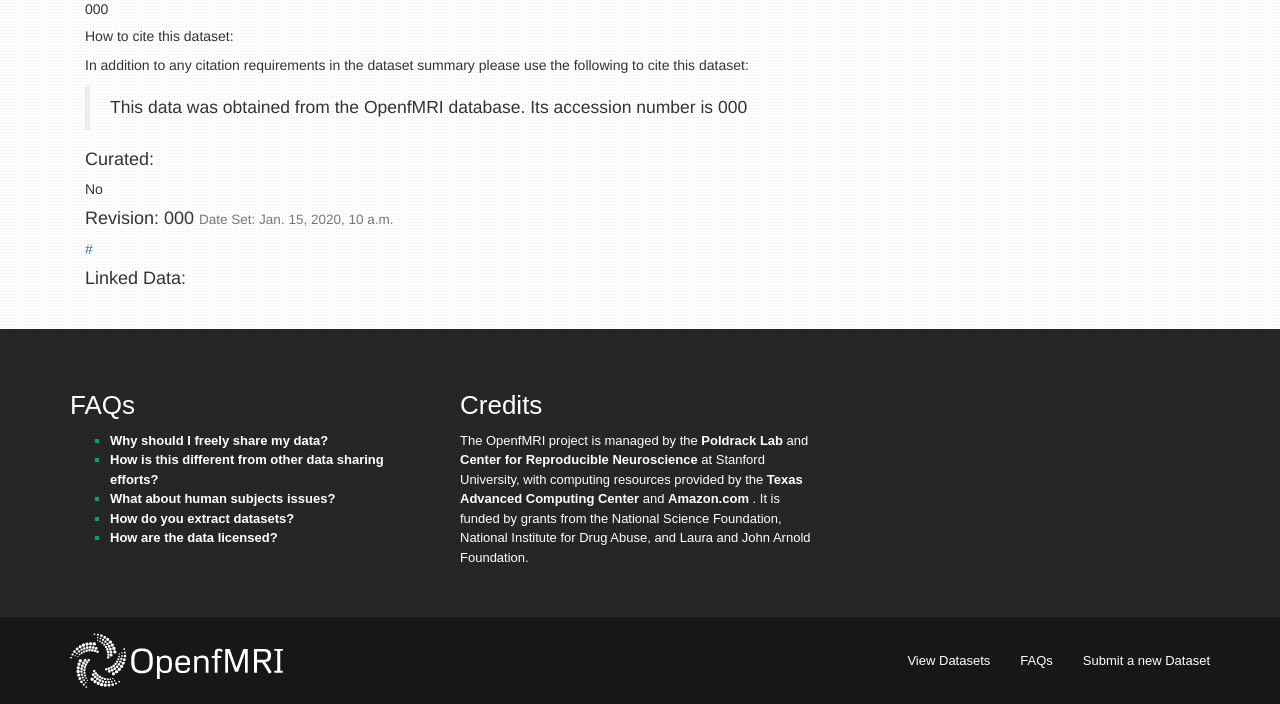
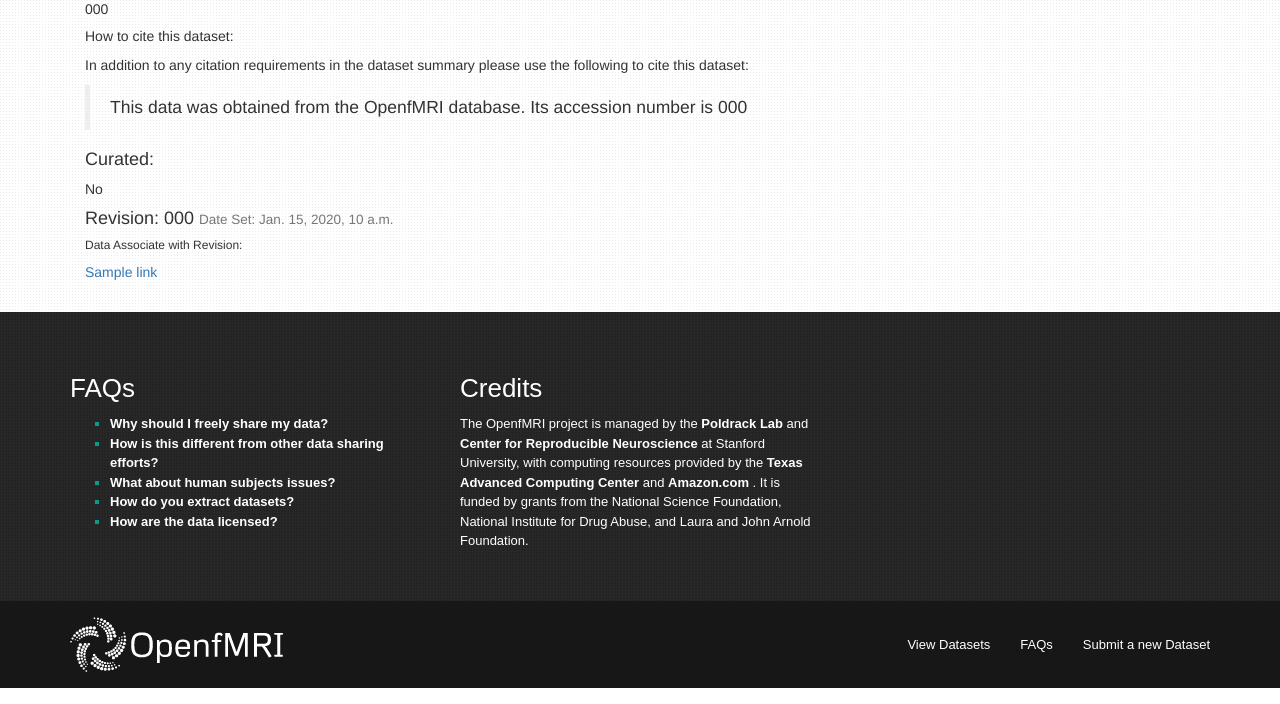
Before and after one commit to poldracklab/open_fmri, a Django app: template open_fmri/templates/dataset/dataset_detail.html in a window 1280 px wide. Shown: the part 894-1598 px from the top of the page. Run offline with Django 3.2, Linux system fonts and the light colour scheme; the template is opened without the code that fills it: values that come from a table or form of the project are taken from there, others are empty; tables that the repository leaves empty hold one stand-in row (values such as "Sample post"); grey boxes marked "Sample" are stand-in pictures; data that the repository does not hold is empty; some libraries are stand-ins or nearby versions.

Commit message:
under revision listings list links that have that revision as a FK. Fails to list links not under a revision

```diff
--- a/open_fmri/templates/dataset/dataset_detail.html
+++ b/open_fmri/templates/dataset/dataset_detail.html
@@ -85,12 +85,10 @@
 
     {% for revision in revisions %}
     <h4>Revision: {{ revision.revision_number }} <small>Date Set: {{ revision.date_set }}</small></h4>
-    <p><a href="{{ revision.aws_link_url }}">{{ revision.aws_link_title }}</a></p>
-    {% endfor %}
-
-    <h4>Linked Data:</h4>
-    {% for link in object.link_set.all %}
-        <a href="{{ link.url }}">{{ link.title }}</a><br>
+    <h6>Data Associate with Revision:</h6>
+        {% for link in revision.link_set.all %}
+            <a href="{{ link.url }}">{{ link.title }}</a><br>
+        {% endfor %}
     {% endfor %}
 
 {% else %}
```
